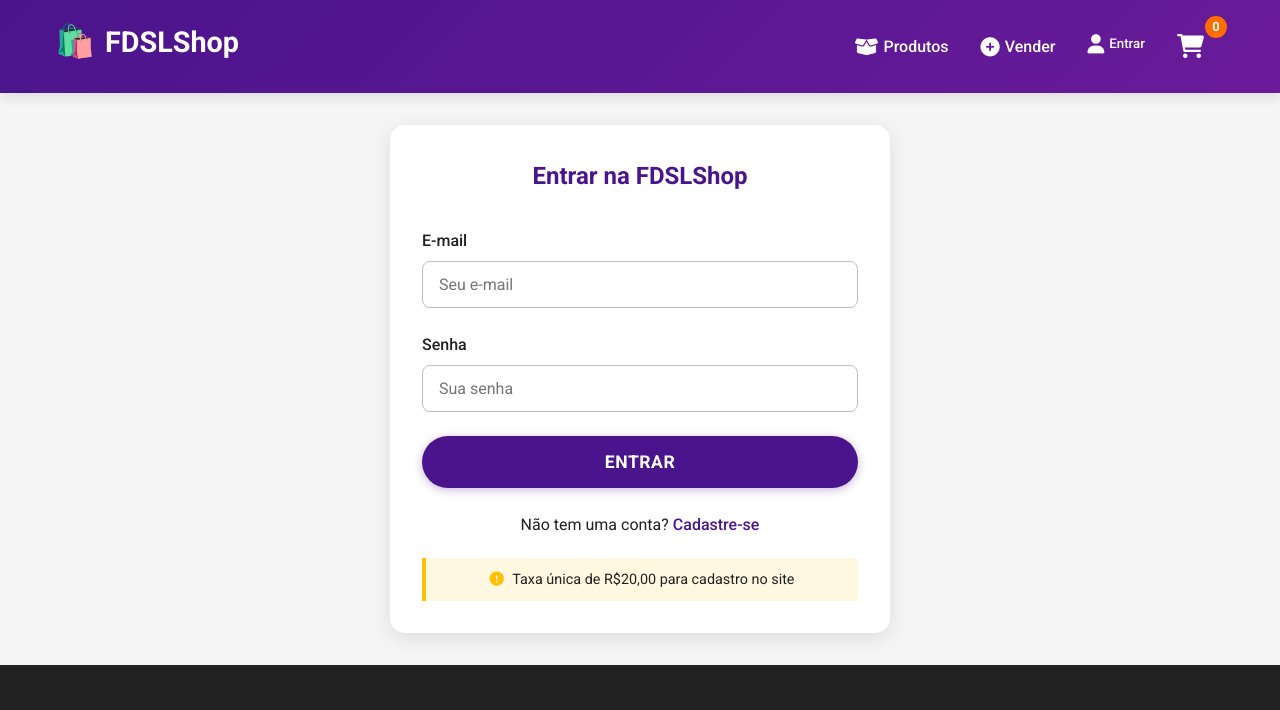
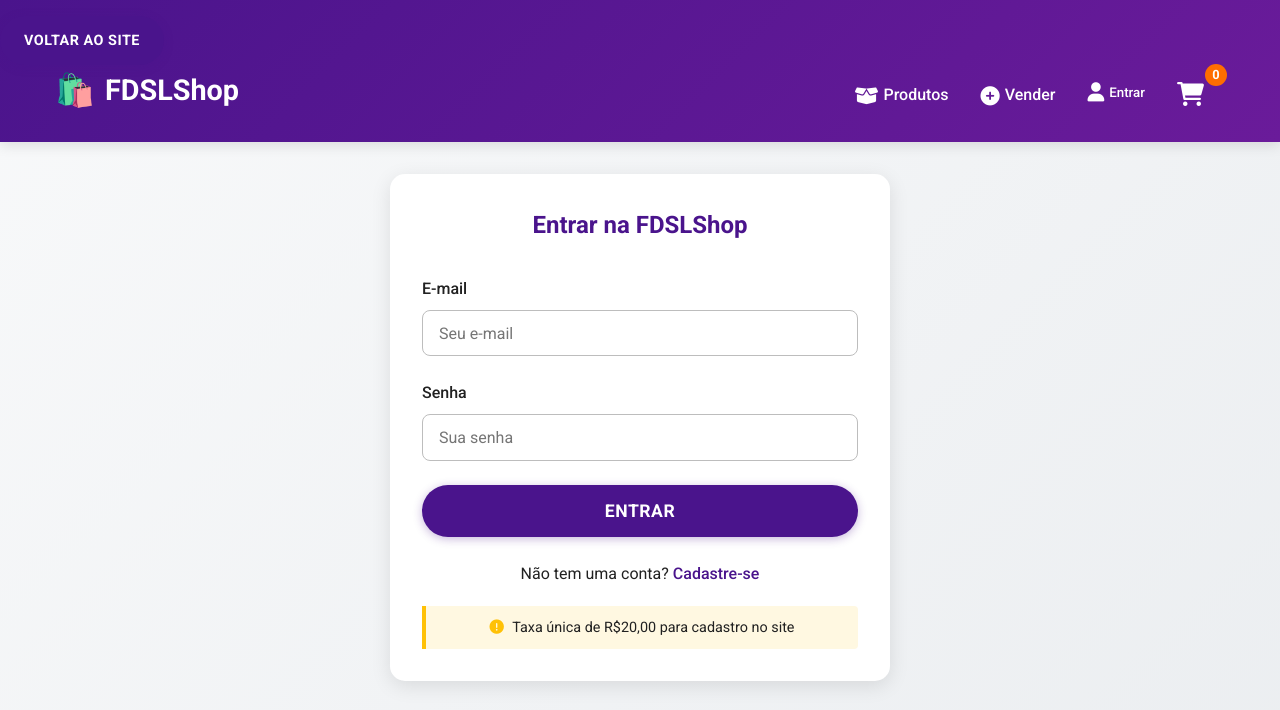
Before and after one commit to FREDMAL/fdsl-site, a plain HTML site: page index2.html in a window 1280 px wide. Shown: the top 710 px of the page. Drawn offline with Linux system fonts and the light colour scheme.

Commit message:
Update index2.html

```diff
--- a/index2.html
+++ b/index2.html
@@ -4,7 +4,11 @@
     <meta charset="UTF-8">
     <meta name="viewport" content="width=device-width, initial-scale=1.0">
     <title>FDSLShop - Sua Loja Online</title>
-    <style>
+   <link rel="stylesheet" href="https://cdnjs.cloudflare.com/ajax/libs/font-awesome/6.0.0-beta3/css/all.min.css">
+    <link rel="stylesheet" href="css/styles.css">
+
+
+<style>
         :root {
             --primary: #4a148c;
             --secondary: #ff6d00;
@@ -1508,8 +1512,10 @@
 </head>
 <body>
     <header>
+        <a href="index.html" class="btn">Voltar ao Site</a>
         <div class="container header-content">
             <a href="#" class="logo">
+
                 <span class="logo-icon">🛍️</span>
                 <span>FDSLShop</span>
             </a>
```
